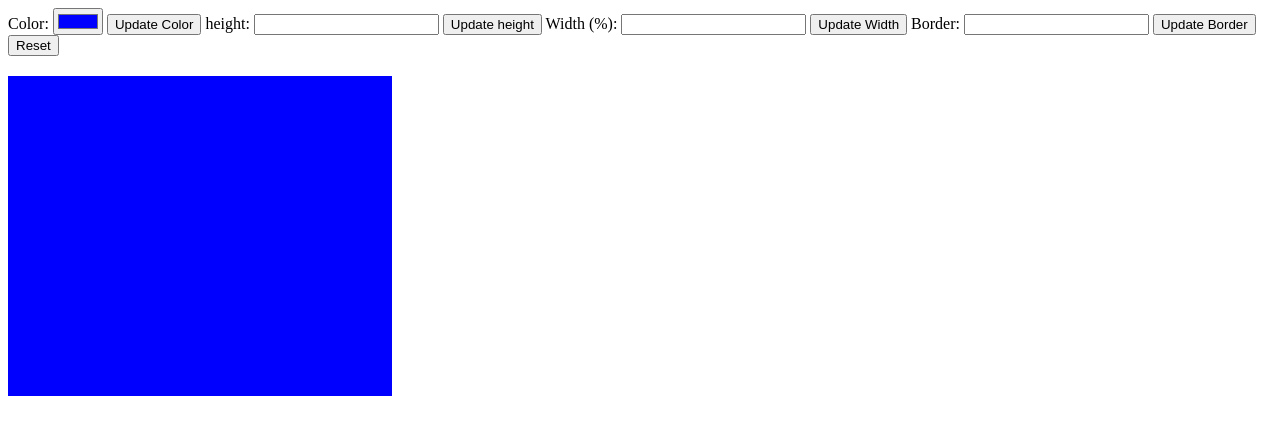
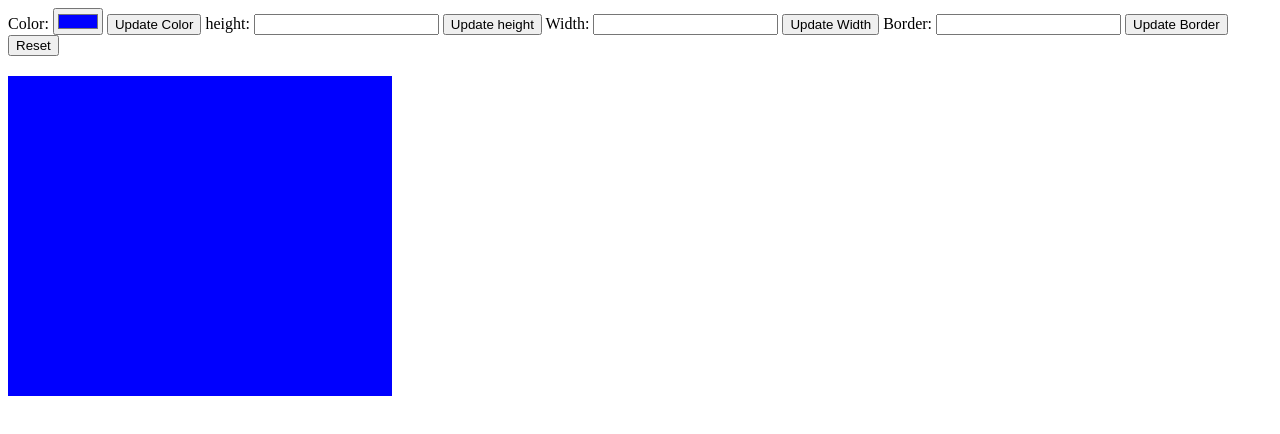
Before and after one commit to htsalhagbani/labDom-W4, a plain HTML site: page index.html in a window 1280 px wide. Both pictures are taken after a click on the button "Reset". Drawn offline with Linux system fonts and the light colour scheme.

Commit message:
change width and hwight

```diff
--- a/index.html
+++ b/index.html
@@ -14,12 +14,12 @@
 
 
         <label for="height">height:</label>
-        <input type="number" id="height"  value="30">
+        <input type="number" id="height"  value="40">
         <button id="btn-height">Update height</button>
 
 
-        <label for="width">Width (%):</label>
-        <input type="number" id="width" value="40">
+        <label for="width">Width:</label>
+        <input type="number" id="width" value="30">
         <button id="btn-width">Update Width</button>
 
 
--- a/main.js
+++ b/main.js
@@ -35,8 +35,8 @@
         continer.style.width = "30vw";
         continer.style.borderRadius = "0px";
         color.value="#0000ff";
-        length1.value="30vh";
-        width.value="40vw";
+        length1.value="40vh";
+        width.value="30vw";
         border.value="0px"
 
 
```
